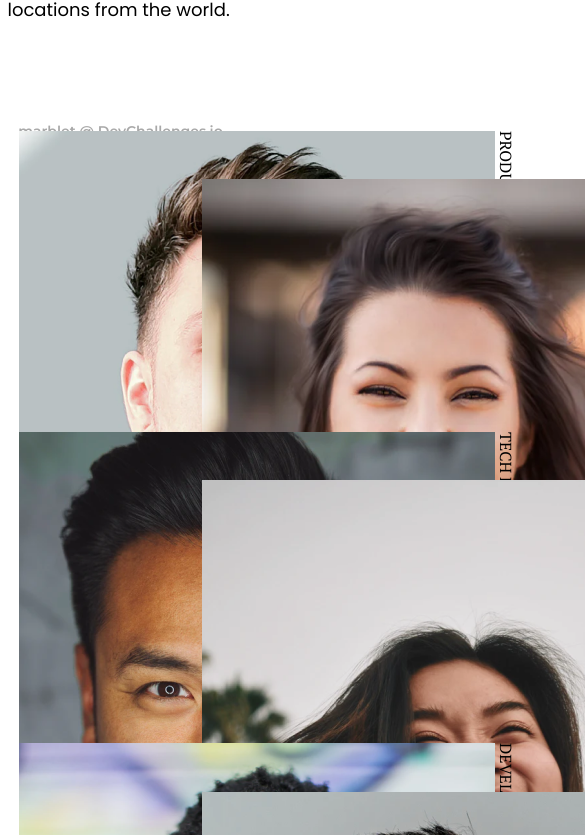
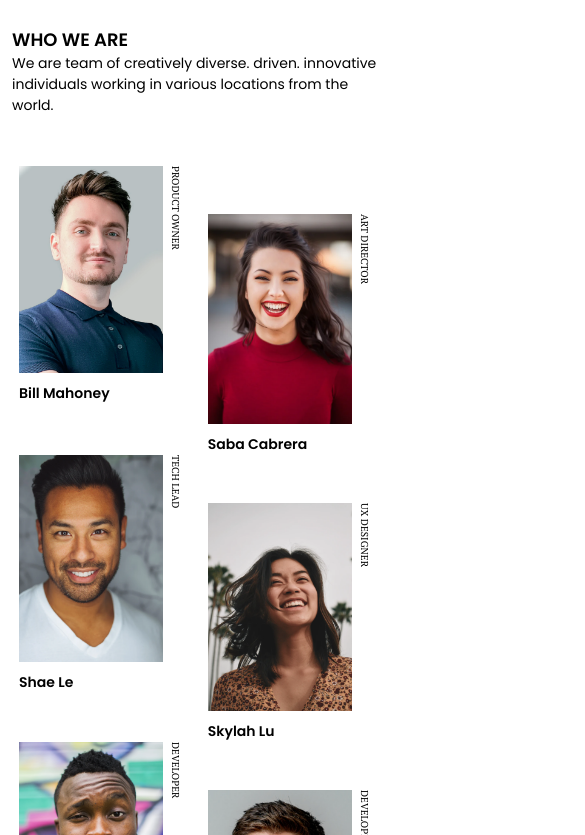
Before and after one commit to marblet/devchal-my-team-page, a plain HTML site: page index.html in a window 390 px wide. Shown: the part 133-968 px from the top of the page, 585 px wide, since content can reach past the window. Drawn offline with Linux system fonts and the light colour scheme.

Commit message:
Implement for sp

```diff
--- a/assets/style.css
+++ b/assets/style.css
@@ -82,7 +82,7 @@ figure figcaption {
   display: flex;
 }
 
-@media screen and (min-width: 601px) {
+@media screen and (min-width: 600px) {
   .wrapper {
     max-width: 1440px;
   }
@@ -138,99 +138,48 @@ figure figcaption {
     font-size: 12px;
     line-height: 16px;
   }
-  #profile-1 {
-  }
   #profile-2,
   #profile-5 {
     margin-top: 100px;
   }
-  #profile-3 {
-  }
-  #profile-4 {
-  }
-  #profile-6 {
-  }
 }
 
 @media screen and (max-width: 600px) {
-  .wrapper {
-    width: 375px;
-    height: 1315px;
+  header {
+    margin: 71px 12px 0;
   }
-  header > h1 {
-    left: 12px;
-    top: 17px;
+  header p {
+    font-size: 14px;
+    line-height: 21px;
   }
-  header > h2 {
-    left: 12px;
-    top: 102px;
+  .header-2 {
+    margin-top: 40px;
   }
-  header > p {
-    width: 333px;
-    height: 87px;
-    left: 12px;
-    top: 139px;
 
+  main {
+    margin-top: 50px;
+  }
+  .figs-wrapper {
+    margin: 0 19px;
+  }
+  figure img {
+    width: calc(100vw * 0.37);
+    min-width: 138.72px;
+  }
+  figure figcaption {
+    margin-top: 10px;
     font-size: 14px;
     line-height: 21px;
   }
 
-  footer {
-    width: 226px;
-    height: 18.31px;
-    left: 75px;
-    top: 1268px;
-  }
-  figure > img {
-    width: 138.72px;
-  }
-  figure > figcaption {
-    width: 140px;
-    height: 18px;
-    left: 0px;
-    top: 205px;
-
-    font-size: 14px;
-    line-height: 21px;
-  }
-
-  figure > .role {
-    width: 13px;
-    height: 150px;
-    left: 145px;
-    top: 0px;
-
+  figure .role {
+    margin-left: 6px;
     font-size: 10px;
     line-height: 13px;
-  }
-  #profile-1,
-  #profile-3,
-  #profile-5 {
-    position: absolute;
-    left: 19px;
   }
   #profile-2,
   #profile-4,
   #profile-6 {
-    position: absolute;
-    left: 201.65px;
-  }
-  #profile-1 {
-    top: 264px;
-  }
-  #profile-2 {
-    top: 312px;
-  }
-  #profile-3 {
-    top: 565px;
-  }
-  #profile-4 {
-    top: 613px;
-  }
-  #profile-5 {
-    top: 876px;
-  }
-  #profile-6 {
-    top: 925px;
+    margin-top: 48px;
   }
 }
```
